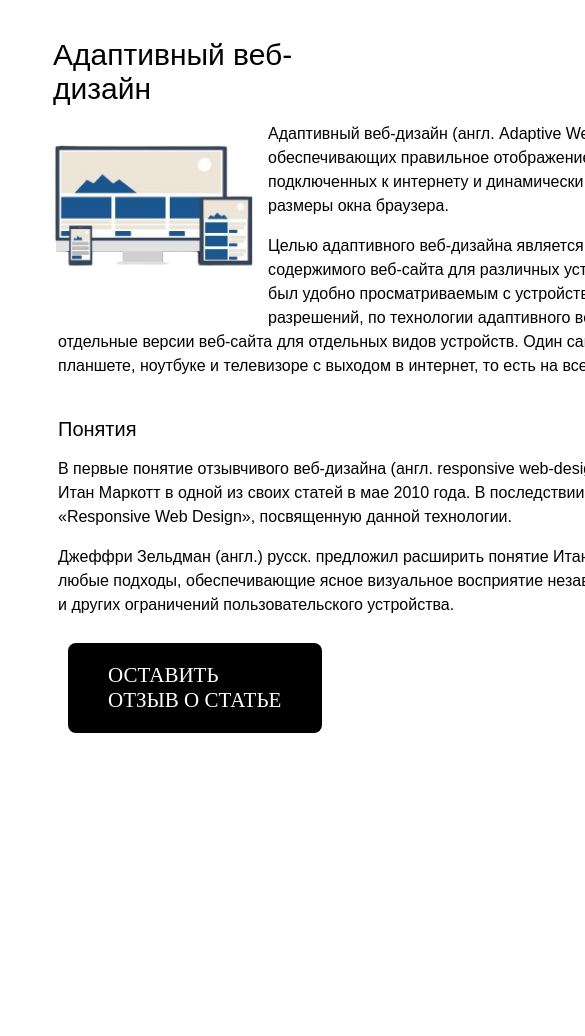
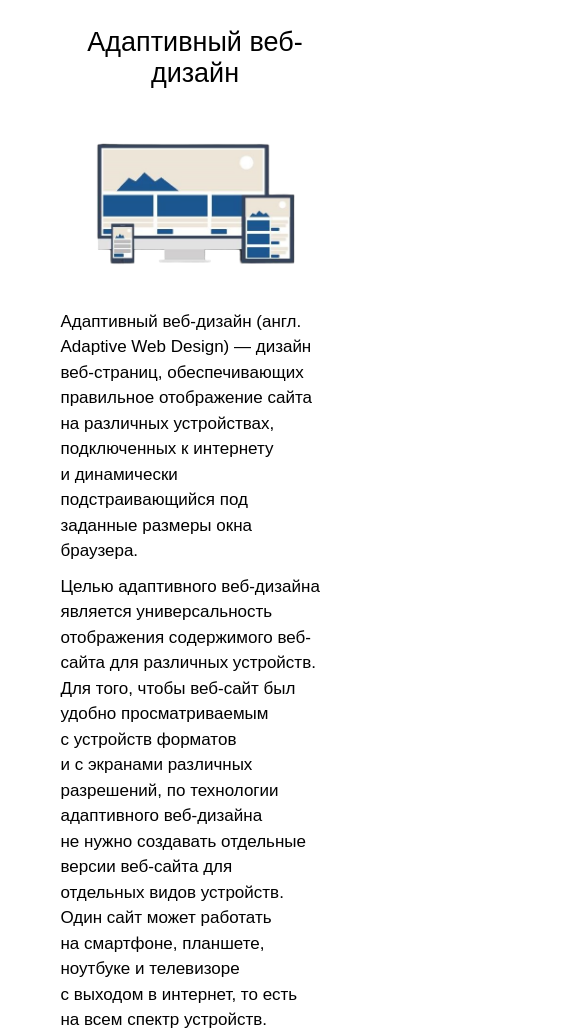
Before and after one commit to Anastasia-j/test, a plain HTML site: page index.html in a window 390 px wide. Shown: the top 1036 px of the page, 585 px wide, since content can reach past the window. Before the commit the page ends 844 px from the top, so only its background shows below. Drawn offline with Linux system fonts and the light colour scheme.

Commit message:
Add files via upload

```diff
--- a/style.css
+++ b/style.css
@@ -1,5 +1,6 @@
 * {
     box-sizing: border-box;
+    font-size: 18px;
 }
 
 body {
@@ -7,14 +8,14 @@ body {
 }
 
 .wrapper {
-    max-width: 1170px;
+    max-width: 90%;
     margin: 0 auto;
-    padding: 30px;
+    padding: 1% 10%;
 }
 
 .title_h1 {
     margin: auto;
-    padding: 0px 15px;
+    padding: 15px;
     font-size: 30px;
     font-weight: normal;
     font-family: Arial;
@@ -22,7 +23,8 @@ body {
 
 .title_h2 {
     margin: auto;
-    font-size: 20px;
+    padding-left: 10px;
+    font-size: 23px;
     font-weight: normal;
     font-family: Arial;
 }
@@ -41,7 +43,7 @@ body {
 .button {
     display: inline-block;
     width: auto;
-    margin: 10px;
+    margin: 15px;
     padding: 20px 40px;
     background-color: black;
     border-radius: 8px;
@@ -55,12 +57,12 @@ body {
 }
 
 p {
-    width: 800px;
+    width: 70%;
     line-height: 1.5;
+    margin: 10px;
 }
 
 .text2 {
-    width: 800px;
     line-height: 1.5;
     margin-bottom: 40px;
 }
@@ -126,3 +128,94 @@ input {
     border-radius: 6px;
     height: 45px;
 }
+
+@media (max-width:1024px) {
+    .wrapper {
+        padding: 1%;
+    }
+    p {
+        width: 90%;
+    }
+}
+
+@media (max-width:768px) {
+    * {
+        font-size: 17px;
+    }
+    .title_h1 {
+        text-align: center;
+        font-size: 27px;
+    }
+    .title_h2 {
+        text-align: center;
+    }
+    .button {
+        text-align: center;
+        width: 60%;
+        margin-left: 20%;
+    }
+    .image {
+        float: none;
+        display: block;
+        margin-left: auto;
+        margin-right: auto;
+    }
+}
+
+@media (max-width:425px) {
+    * {
+        font-size: 17px;
+    }
+    .title_h1 {
+        text-align: center;
+        font-size: 27px;
+    }
+    .title_h2 {
+        text-align: center;
+    }
+    .button {
+        text-align: center;
+        width: 80%;
+        margin-left: 10%;
+        padding: 10px;
+        font-size: 15px;
+    }
+    .image {
+        float: none;
+        display: block;
+        margin-left: auto;
+        margin-right: auto;
+    }
+    .form {
+        max-width: 90%;
+    }
+
+}
+
+@media (max-width:320px) {
+    * {
+        font-size: 15px;
+    }
+    .title_h1 {
+        font-size: 23px ;
+    }
+    .image {
+        margin-top: 0;
+    }
+    .wrapper_text {
+        text-align: center;
+    }
+    .title_h2 {
+        font-size: 20px;
+    }
+    .button {
+        font-size: 13px;
+    }
+    .form {
+        max-width: 90%;
+        padding: 20px;
+    }
+    input, textarea {
+        font-size: 13px;
+    }
+}
```
